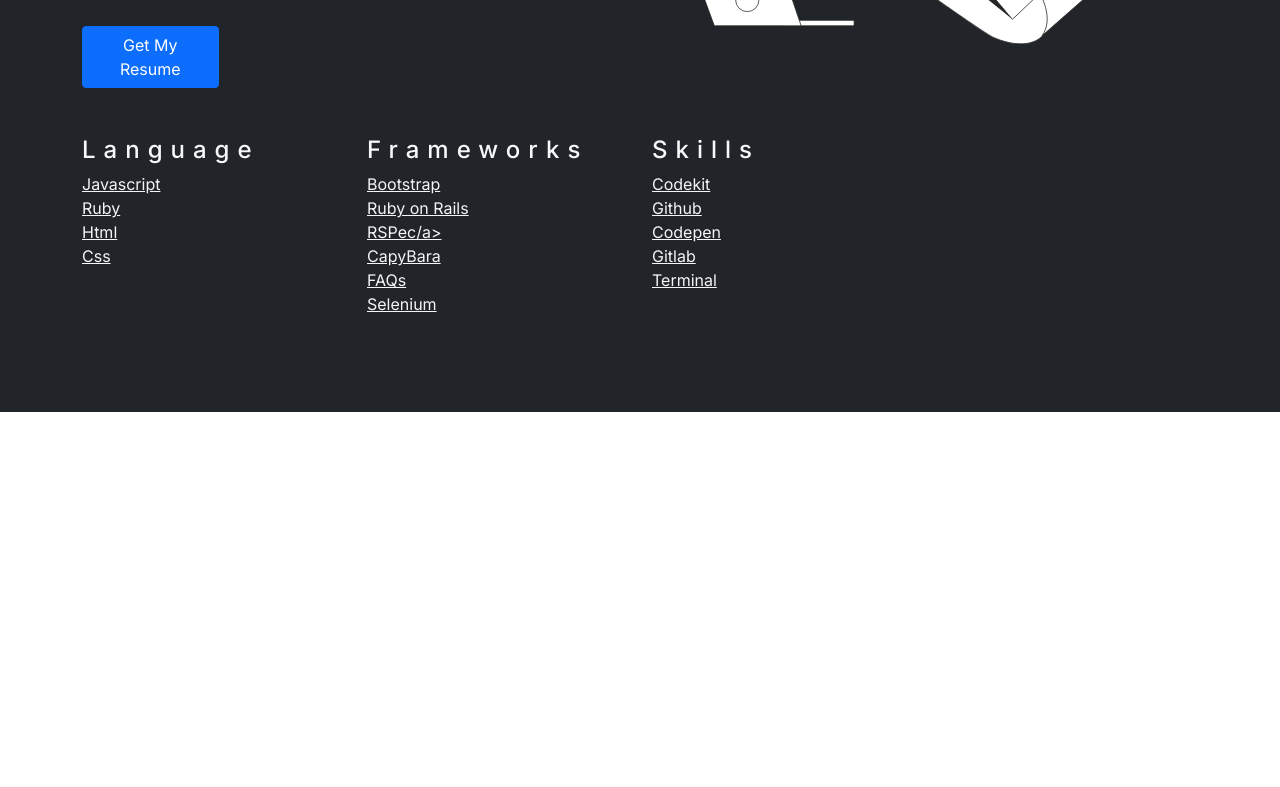
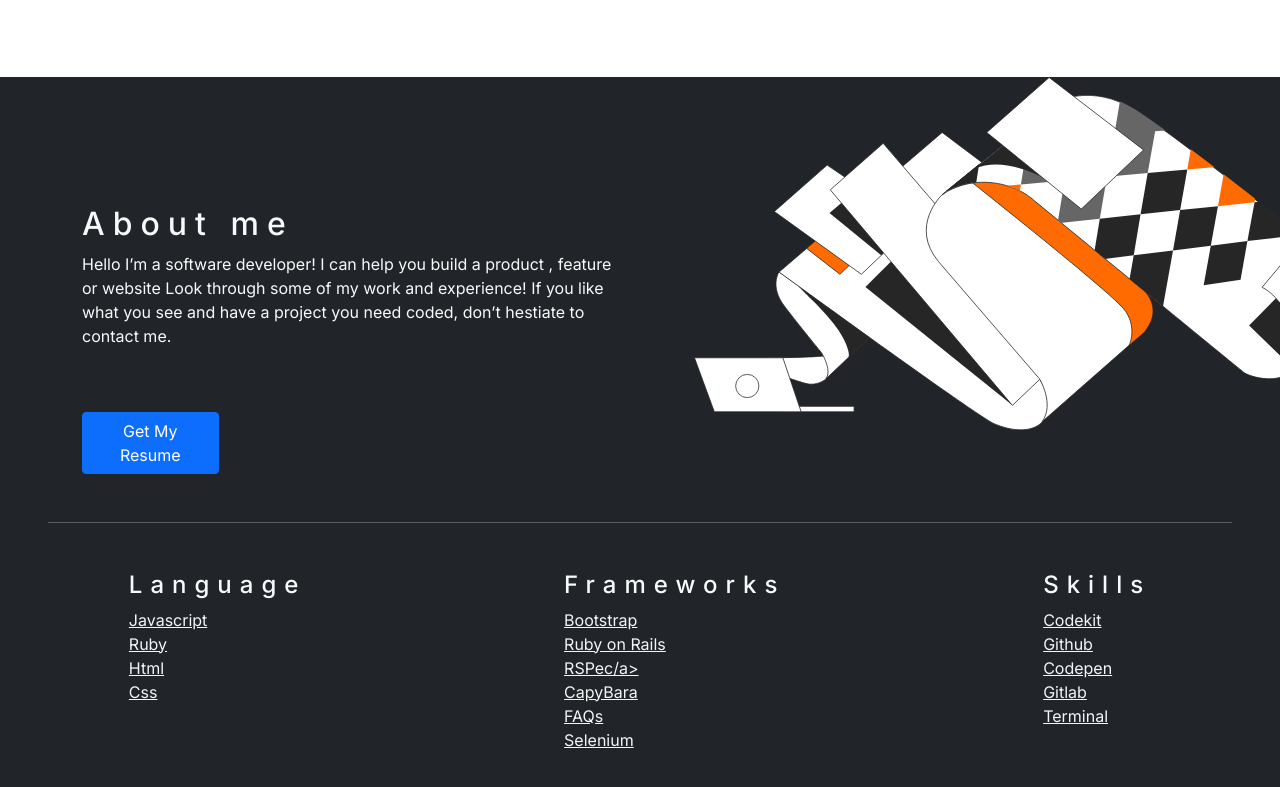
Before and after one commit to edi-sipka/Bootstrap_portfolio, a plain HTML site: page index.html in a window 1280 px wide. Shown: the part 1937-2724 px from the top of the page. Before the commit the page ends 2349 px from the top, so only its background shows below. Drawn offline with nearby package versions, Linux system fonts and the light colour scheme.

Commit message:
Fixing html and css

```diff
--- a/index.html
+++ b/index.html
@@ -80,7 +80,7 @@
         </div>
 
         <div id="heading" class="col-11">
-          <h1 class="main-text">Hey there! I am Edi</h1>
+          <h1 class="main-text mt-5">Hey there! I am Edi</h1>
           <h4 class="subtext">I’am a Software Developer</h4>
           <p class="paragraph">
             I can help you build a product , feature or website Look through
@@ -240,6 +240,8 @@
             </div>
           </div>
       </div>
+
+
     </section>
 
      <section class="about-me bg-dark">
@@ -254,28 +256,20 @@
           </div>
         </div>
       </div>
-      <div class="about-middle mt-5 ">
-        <div class="container ">
-          <div class="row">
-            <div class="col-md-3 col-sm-3">
-              <!--Column1-->
-              <div class="about-pad">
-                <h4 class="text-light">Language</h4>
+      <hr class="text-white m-5" />
+      <div class="language text-white d-flex justify-content-around">
+
                 <ul class="list-unstyled">
-
+                  <h4 class="text-light">Language</h4>
                   <li><a href="#">Javascript</a></li>
                   <li><a href="#">Ruby</a></li>
                   <li><a href="#">Html</a></li>
                   <li><a href="#">Css</a></li>
 
                 </ul>
-              </div>
-            </div>
-            <div class="col-md-3 col-sm-3">
-              <!--Column1-->
-              <div class="about-pad">
-                <h4 class="text-light">Frameworks</h4>
+
                 <ul class="list-unstyled">
+                  <h4 class="text-light">Frameworks</h4>
                   <li><a href="#">Bootstrap</a></li>
                   <li><a href="#">Ruby on Rails</a></li>
                   <li><a href="#">RSPec/a></li>
@@ -283,105 +277,16 @@
                   <li><a href="#">FAQs</a></li>
                   <li><a href="#">Selenium</a></li>
                 </ul>
-              </div>
-            </div>
-            <div class="col-md-3 col-sm-3">
-              <!--Column1-->
-              <div class="about-pad">
-                <h4  class="text-light">Skills</h4>
+
                 <ul class="list-unstyled">
+                  <h4  class="text-light">Skills</h4>
                   <li><a href="#">Codekit</a></li>
                   <li><a href="#">Github</a></li>
                   <li><a href="#">Codepen</a></li>
                   <li><a href="#">Gitlab</a></li>
                   <li><a href="#">Terminal</a></li>
-
                 </ul>
-              </div>
             </div>
-      <!-- <div class="container col-8 mt-5">
-            <div class="row">
-          <ul
-        class="list-group bg-dark"
-      >
-        <li class="list-group-item bg-dark">
-          <h3 style="color: #fff">Language</h3>
-          <ul class="list-group col-md-4 d-flex">
-            <li
-              style="color: #fff"
-              class="list-group-item bg-dark"
-              aria-disabled="true"
-            >
-              A disabled item
-            </li>
-            <li style="color: #fff" class="list-group-item bg-dark">
-              A second item
-            </li>
-            <li style="color: #fff" class="list-group-item bg-dark">
-              A third item
-            </li>
-            <li style="color: #fff" class="list-group-item bg-dark">
-              A fourth item
-            </li>
-            <li style="color: #fff" class="list-group-item bg-dark">
-              And a fifth one
-            </li>
-          </ul>
-          <ul
-        class="list-group bg-dark"
-      >
-        <li class="list-group-item bg-dark">
-          <h3 style="color: #fff">Language</h3>
-          <ul class="list-group col-md-4 d-flex">
-            <li
-              style="color: #fff"
-              class="list-group-item bg-dark"
-              aria-disabled="true"
-            >
-              A disabled item
-            </li>
-            <li style="color: #fff" class="list-group-item bg-dark">
-              A second item
-            </li>
-            <li style="color: #fff" class="list-group-item bg-dark">
-              A third item
-            </li>
-            <li style="color: #fff" class="list-group-item bg-dark">
-              A fourth item
-            </li>
-            <li style="color: #fff" class="list-group-item bg-dark">
-              And a fifth one
-            </li>
-          </ul>
-          <ul
-        class="list-group  justify-content-center bg-dark"
-      >
-        <li class="list-group-item bg-dark">
-          <h3 style="color: #fff">Language</h3>
-          <ul class="list-group col-md-4 d-flex align-items-center ">
-            <li
-              style="color: #fff"
-              class="list-group-item bg-dark"
-              aria-disabled="true"
-            >
-              A disabled item
-            </li>
-            <li style="color: #fff" class="list-group-item bg-dark">
-              A second item
-            </li>
-            <li style="color: #fff" class="list-group-item bg-dark">
-              A third item
-            </li>
-            <li style="color: #fff" class="list-group-item bg-dark">
-              A fourth item
-            </li>
-            <li style="color: #fff" class="list-group-item bg-dark">
-              And a fifth one
-            </li>
-          </ul>
-        </div>
-      </div>
-    </div> -->
     </section>
     <script
       src="https://cdn.jsdelivr.net/npm/@popperjs/core@2.9.2/dist/umd/popper.min.js"
--- a/style.css
+++ b/style.css
@@ -14,9 +14,7 @@ h3,
 h4 {
   letter-spacing: 0.5rem;
 }
-img {
-  width: 80%;
-}
+
 section {
   padding-top: 5rem;
   padding-bottom: 5rem;
@@ -31,17 +29,21 @@ a {
 .nav-link {
   font-size: 1rem;
 }
+
 #main {
   background-color: black;
   background-image: url("Images/background.svg");
   background-repeat: no-repeat;
   background-position-x: 100%;
+  width: 100%;
+  height: 40rem;
 }
 #social-color {
   color: #fff;
 }
 .main-text {
   color: #f55800;
+  font-size: 3rem;
 }
 .subtext {
   color: #fff;
```
Also changed, not shown: 1 other file.
